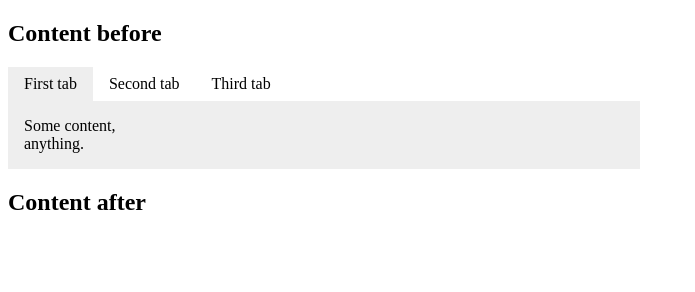
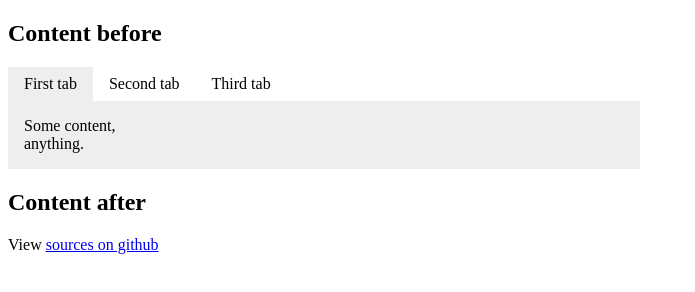
Before and after one commit to kmoerman/css-tabs, a plain HTML site: page index.html in a window 1280 px wide. Shown: the whole page, without its empty margins (0-695 px from the left). Drawn offline with Linux system fonts and the light colour scheme.

Commit message:
add source link

```diff
--- a/index.html
+++ b/index.html
@@ -59,5 +59,6 @@
       </div>
     </div>
     <h2>Content after</h2>
+    <p>View <a href="https://github.com/kmoerman/css-tabs">sources on github</a></p>
   </body>
 </html>
```
